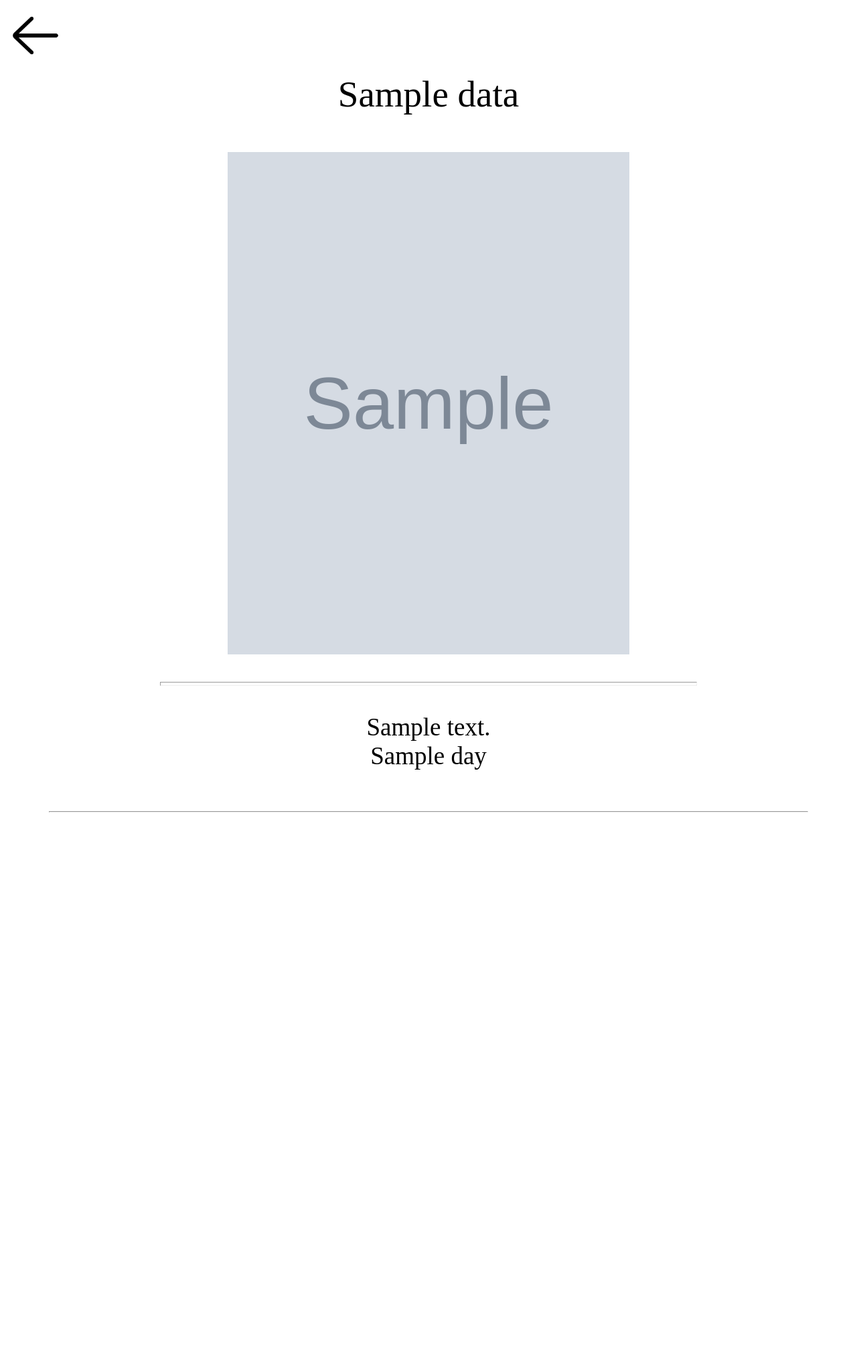
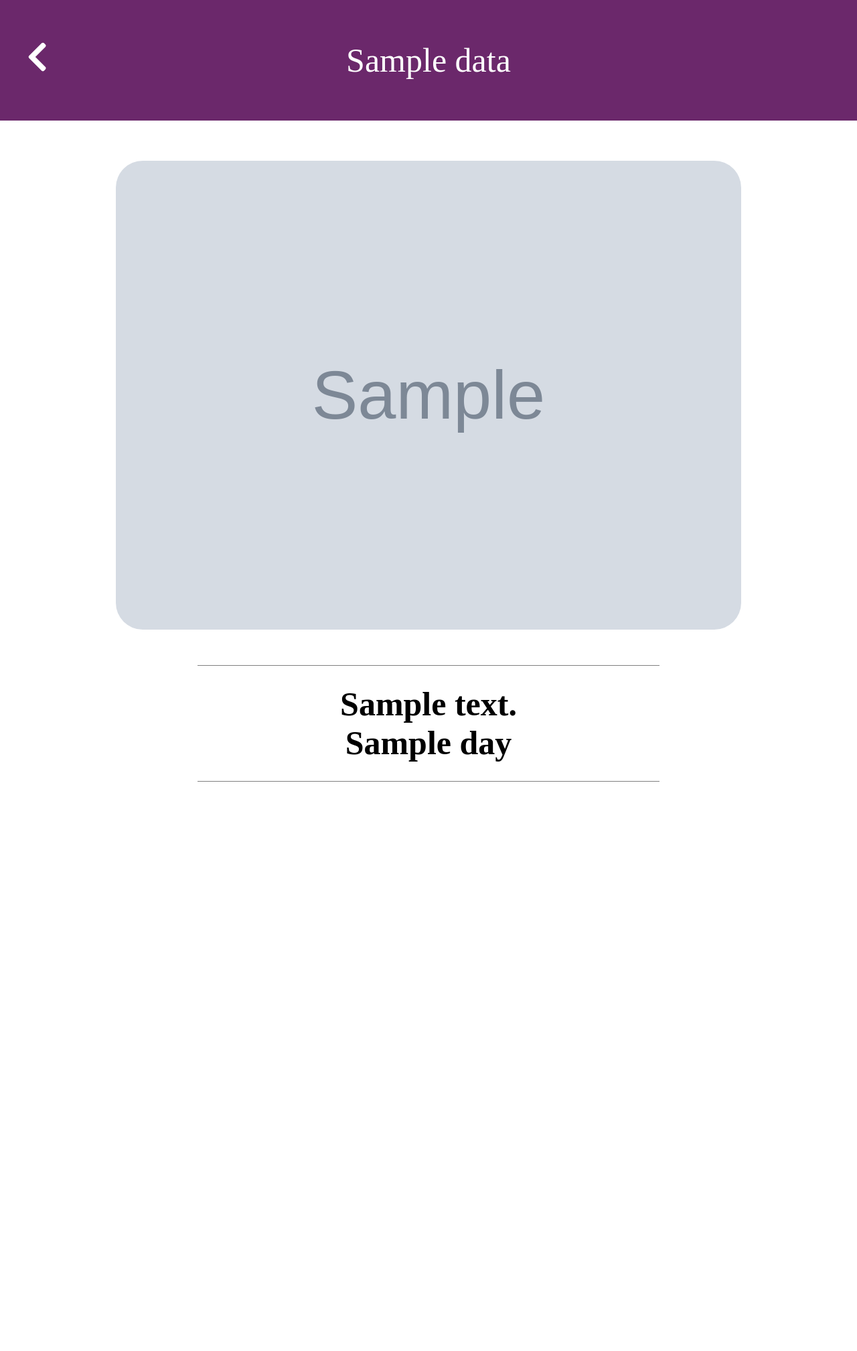
Before and after one commit to BBIYAC/MOVIE, a Django app: template templates/movie/timetable.html in a window 1280 px wide. Shown: the whole page at 67% size. Before the commit the page ends 1213 px from the top, so only its background shows below. Run offline with Django 3.2, Linux system fonts and the light colour scheme; the template is opened without the code that fills it: most values are stand-ins (such as "Sample title", 1, 10 or a date in 2020); grey boxes marked "Sample" are stand-in pictures; data that the repository does not hold is empty; some libraries are stand-ins or nearby versions.

Commit message:
Update UI

```diff
--- a/templates/base.html
+++ b/templates/base.html
@@ -1,9 +1,11 @@
+{% load static %}
 <!DOCTYPE html>
 <html lang="en">
 <head>
     <meta charset="UTF-8">
-    <title>Title</title>
-     <script src="https://use.fontawesome.com/releases/v5.2.0/js/all.js"></script>
+    <title>MoveToMovie</title>
+    <link rel="icon" href="{% static 'img/favicon.ico' %}">
+    <script src="https://use.fontawesome.com/releases/v5.2.0/js/all.js"></script>
 </head>
 <body>
 
--- a/templates/movie/location.html
+++ b/templates/movie/location.html
@@ -44,7 +44,7 @@
 
     <body>
         <br>
-        <img class="back" src="{% static 'img/leftarrow.png' %}">
+        <i class="fas fa-chevron-left back"></i>
         <div class="wrap">
             <form action="{% url 'rank' %}" method="post">
                 <p style="font-size: 68px; margin-bottom: 0px;">어디에서 영화를 관람하나요?</p>
--- a/templates/movie/timetable.html
+++ b/templates/movie/timetable.html
@@ -5,10 +5,12 @@
 
     <head>
         <style>
-            .back {float:left; width: 90px; height: 90px;}
+            body{
+                margin: 0;
+                height: 100%;
+            }
             .wrap {text-align: center; padding: 10px 65px; font-size: 55px; font-family:나눔스퀘어_ac;}
-            .line1 {width: 800px; height: 4px; text-align: center; background-color: rgb(255, 255, 255);}
-            .day {font-size: 37px; text-align: center; margin: 10px 30px 30px;}
+            .day {font-size: 37px; text-align: center; margin: 10px 30px 10px;}
             .day.selected{
                 font-size: 50px;
                 font-weight: bold;
@@ -31,34 +33,91 @@
             #movieList{
                 -ms-overflow-style: none;
                 width: 100%;
-                height: 700px;
+                height: 800px;
                 overflow: auto;
             }
             #movieList::-webkit-scrollbar{
                 display:none;
             }
+            .selected_poster{
+                border-radius: 40px;
+                width: auto;
+                height: 700px;
+            }
+            header {
+                height: 180px;
+                width: 100%;
+                background-color: rgb(107, 40, 107);
+                color: #fff;
+                margin-bottom: 50px;
+                display: flex;
+                position: relative;
+            }
+            .back {
+                font-size: 50px;
+                color: #fff;
+                margin: 60px auto auto 40px;
+                position: absolute;
+            }
+            header p{
+                font-size: 50px;
+                text-align: center;
+                line-height: 180px;
+                margin: 0 auto;
+            }
+            .weekdays{
+                border-top: 1px solid gray;
+                border-bottom: 1px solid gray;
+                padding: 15px;
+                margin: 40px auto;
+            }
+            .modal {
+                position: absolute;
+                top: 0;
+                left: 0;
+                width: 100%;
+                height: 100%;
+                display: none;
+                background-color: rgba(0, 0, 0, 0.4);
+            }
+            .modal.show {
+                display: block;
+            }
+            .modal_body {
+                position: absolute;
+                top: 50%;
+                left: 50%;
+                padding: 40px;
+                width: 550px;
+                text-align: center;
+                background-color: rgb(107, 40, 107);
+                color: #fff;
+                border-radius: 20px;
+                box-shadow: 0 2px 3px 0 rgba(34, 36, 38, 0.15);
+                transform: translateX(-50%) translateY(-50%);
+            }
+
         </style>
     </head>
 
     <body>
-        <a href="{% url 'rank' %}">
-            <img class="back" src="{% static 'img/leftarrow.png' %}">
-        </a>
-        <br><br>
+        <header>
+            <a href="{% url 'rank' %}">
+                <i class="fas fa-chevron-left back"></i>
+            </a>
+            <p>{{ datas.movie_name }}</p>
+        </header>
 
         <div class="wrap">
-            <p>{{ datas.movie_name }}</p>
             {% autoescape on %}
-            <img src="{{ datas.img_url }}" width="600px" height="750px">
+            <img class="selected_poster" src="{{ datas.img_url }}">
             {% endautoescape %}
-            <hr class="line1">
 
             <!--요일날짜-->
-            <table  style="width:60%; margin:auto; text-align: center">
+            <table class="weekdays"  style="width:60%;; text-align: center">
                 {% for date in datas.date %}
                     <td>
-
-                        {% if date.day == '12' %}
+                        {% if forloop.counter == 1 %}
                         <p class="day selected">{{ date.text }}<br>
                         {% else %}
                         <p class="day">{{ date.text }}<br>
@@ -71,9 +130,13 @@
                 {% endfor %}
             </table>
 
-        <hr>
             <div id="movieList">
+        </div>
 
+        <div class="modal">
+            <div class="modal_body">
+                예약하러 Go!!
+            </div>
         </div>
 
     </body>
@@ -96,6 +159,7 @@
                     var movieLists = data.theater_info[i].MoiveLists;
                     for (var j =0 ; j <movieLists.length; j ++){
                         for (var k=0; k< movieLists[j].length; k++){
+                            movieListsAPI += "<tbody class='selected_timetable' onclick='ticketing()'>";
                             movieListsAPI += "<tr>";
                             movieListsAPI += "<td rowspan='2'>";
                             if (data.theater_info[i].TheaterName.includes('CGV')){
@@ -111,14 +175,17 @@
                             movieListsAPI += "<tr>";
                             movieListsAPI += "<td style='font-size: 30px; text-align: right;'>"+ movieLists[j][k].RemainingSeat+ " / " + movieLists[j][k].TotalSeatCount + "</td>";
                             movieListsAPI += "</tr>";
+                            movieListsAPI += "</tbody>";
                         }
                     }
                 }
                 movieListsAPI += "</table>";
-                $('[id="movieList"]').html(movieListsAPI);
                 if( $('.data').is(':empty') ) {
                     movieListEmpty = "<div class='movieList_empty'> 상영 중인 영화관이 없습니다.</div>";
                     $('[id="movieList"]').html(movieListEmpty);
+                }
+                else{
+                    $('[id="movieList"]').html(movieListsAPI);
                 }
             },
             error: function (request, status, error) {
@@ -126,10 +193,6 @@
             }
         });
 
-
-        var movieListFunc = function (){
-
-        }
 
         $(".day").click(function(){
             search_date = $(this).find('.movieList_button').val();
@@ -150,6 +213,7 @@
                         var movieLists = data.theater_info[i].MoiveLists;
                         for (var j =0 ; j <movieLists.length; j ++){
                             for (var k=0; k< movieLists[j].length; k++){
+                                movieListsAPI += "<tbody class='selected_timetable' onclick='ticketing()'>";
                                 movieListsAPI += "<tr>";
                                 movieListsAPI += "<td rowspan='2'>";
                                 if (data.theater_info[i].TheaterName.includes('CGV')){
@@ -165,18 +229,43 @@
                                 movieListsAPI += "<tr>";
                                 movieListsAPI += "<td style='font-size: 30px; text-align: right;'>"+ movieLists[j][k].RemainingSeat+ " / " + movieLists[j][k].TotalSeatCount + "</td>";
                                 movieListsAPI += "</tr>";
+                                movieListsAPI += "</tbody>";
                             }
                         }
                     }
                     movieListsAPI += "</table>";
-                    $('[id="movieList"]').html(movieListsAPI);
                     if( $('.data').is(':empty') ) {
-                    movieListEmpty = "<div class='movieList_empty'> 상영 중인 영화관이 없습니다.</div>";
-                    $('[id="movieList"]').html(movieListEmpty);
-                }
+                        movieListEmpty = "<div class='movieList_empty'> 상영 중인 영화관이 없습니다.</div>";
+                        $('[id="movieList"]').html(movieListEmpty);
+                    }
+                    else{
+                        $('[id="movieList"]').html(movieListsAPI);
+
+                    }
                 }
             });
         });
 
+        const body = document.querySelector('body');
+        const modal = document.querySelector('.modal');
+
+        function ticketing() {
+            modal.classList.toggle('show');
+            if (modal.classList.contains('show')) {
+                body.style.overflow = 'hidden';
+            }
+        };
+
+        modal.addEventListener('click', (event) => {
+            if (event.target === modal) {
+                modal.classList.toggle('show');
+
+                if (!modal.classList.contains('show')) {
+                    body.style.overflow = 'auto';
+                }
+            }
+        });
+
+
     </script>
 {% endblock content %}
```
Also changed, not shown: movie/views.py (+5 -6 lines), templates/movie/rank.html (+15 -9 lines), static/img/favicon.ico (added), static/img/leftarrow.png (deleted), static/img/megabox.jpg (deleted), static/img/poster.jpg (deleted), static/img/seat.PNG (deleted), static/img/top1.png (deleted), static/img/top2.png (deleted), static/img/top3.png (deleted).
